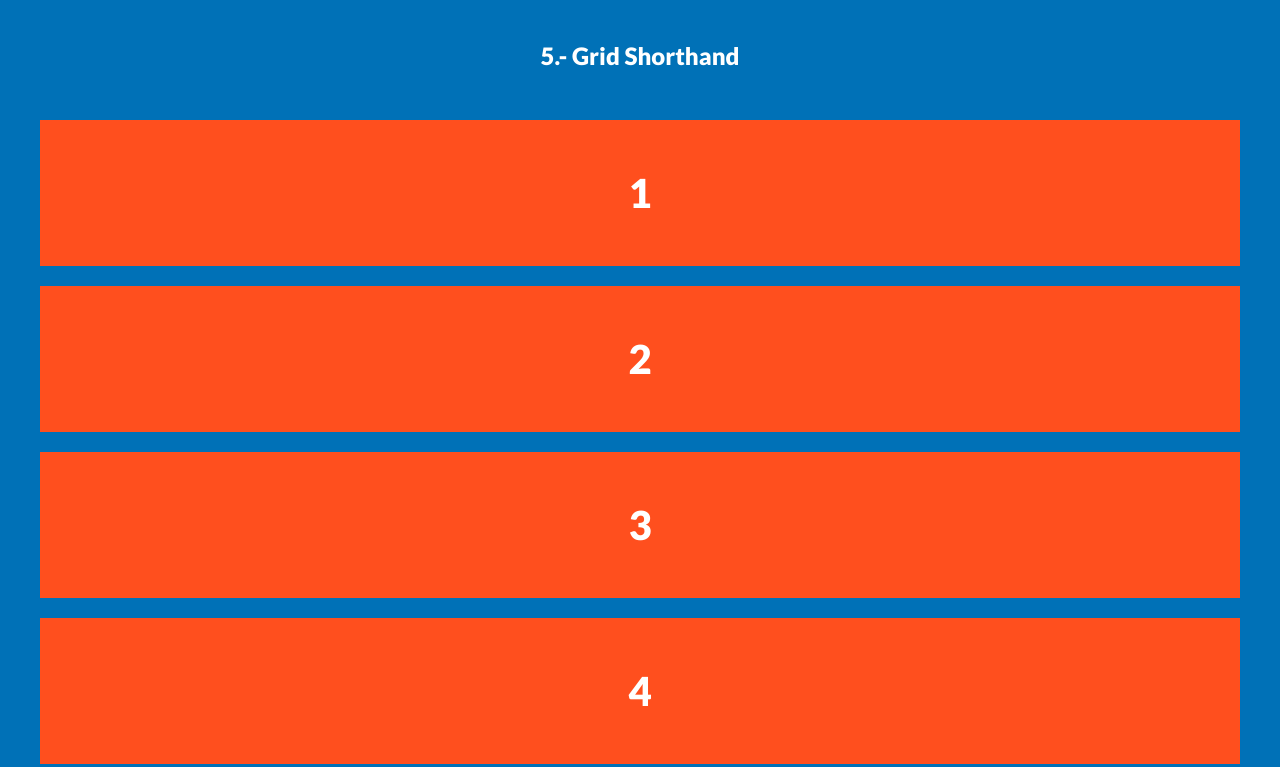
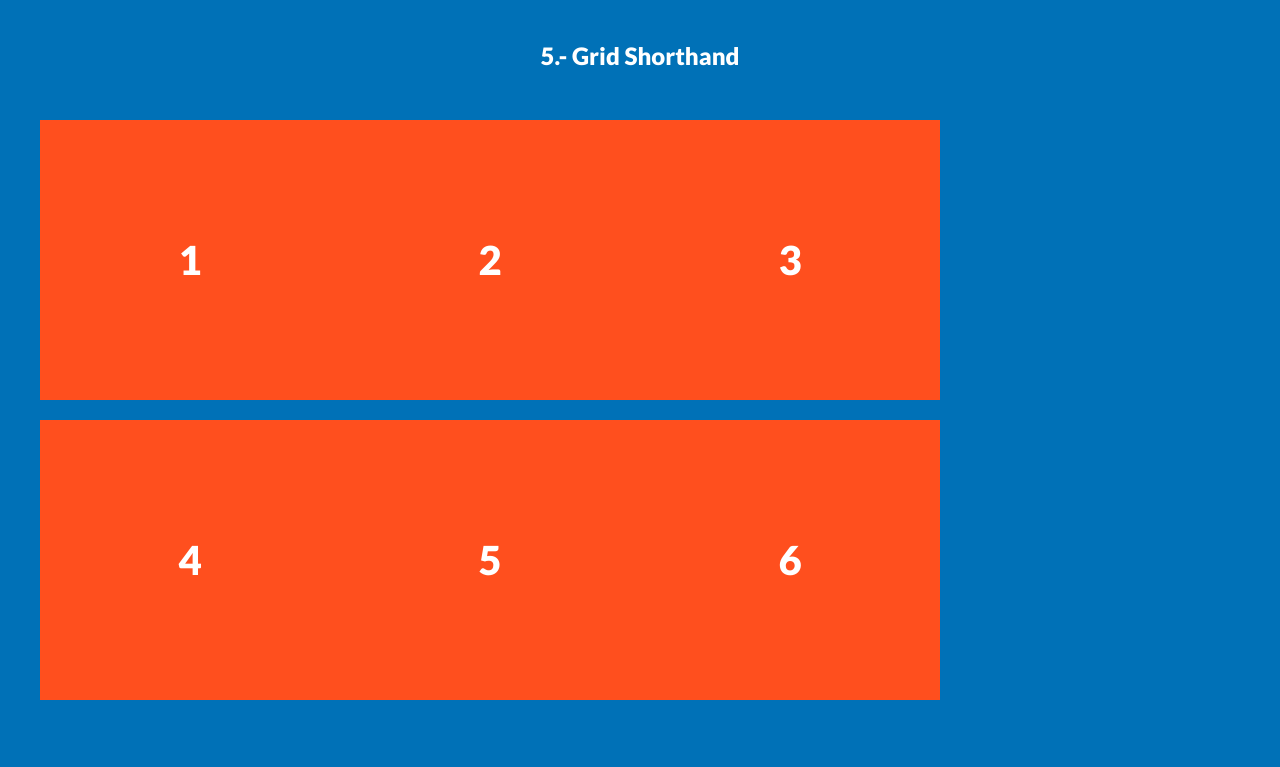
Before and after one commit to ChechiX/Grid, a plain HTML site: page index.html in a window 1280 px wide. Shown: the part 3120-3887 px from the top of the page. Drawn offline with Linux system fonts and the light colour scheme.

Commit message:
Grid Shorthand

```diff
--- a/css/style.css
+++ b/css/style.css
@@ -96,3 +96,10 @@ h1, h2 {
   grid-column: 2 / 4;
   grid-row: 1 / 3;
 }
+
+/* 05 */
+
+.grid-5 {
+  display: grid;
+  grid: repeat(2, 300px) / repeat(3, 300px); /* Rows / Columns */
+}
```
